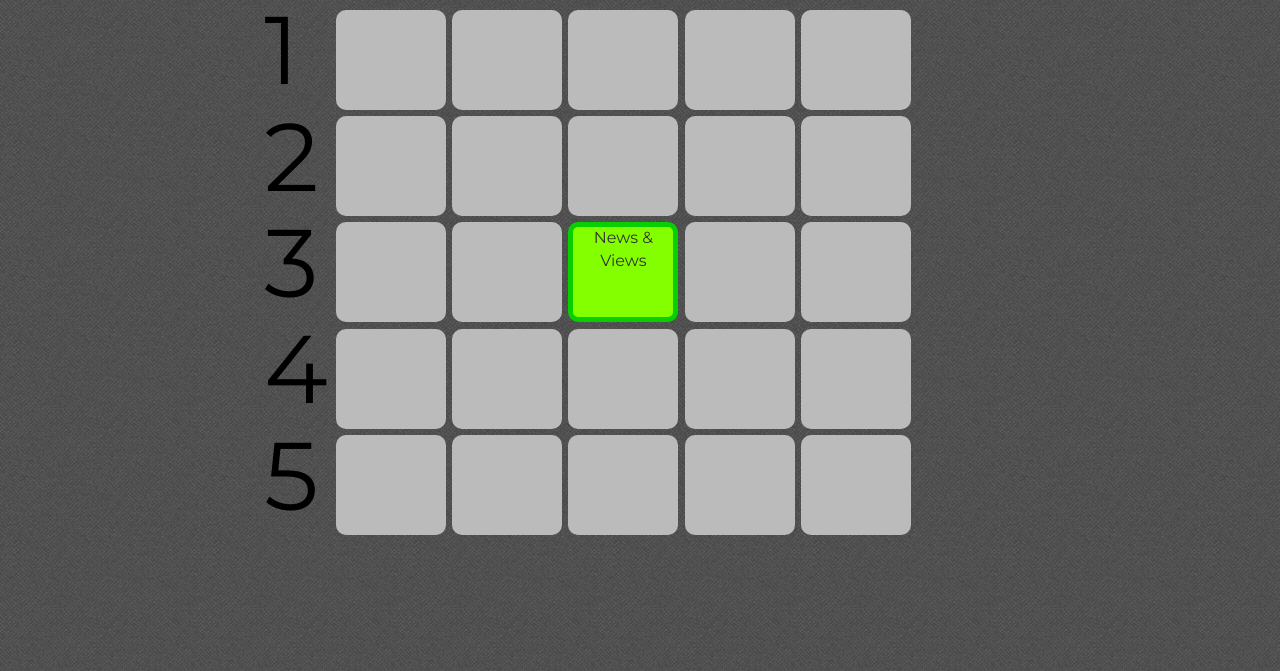
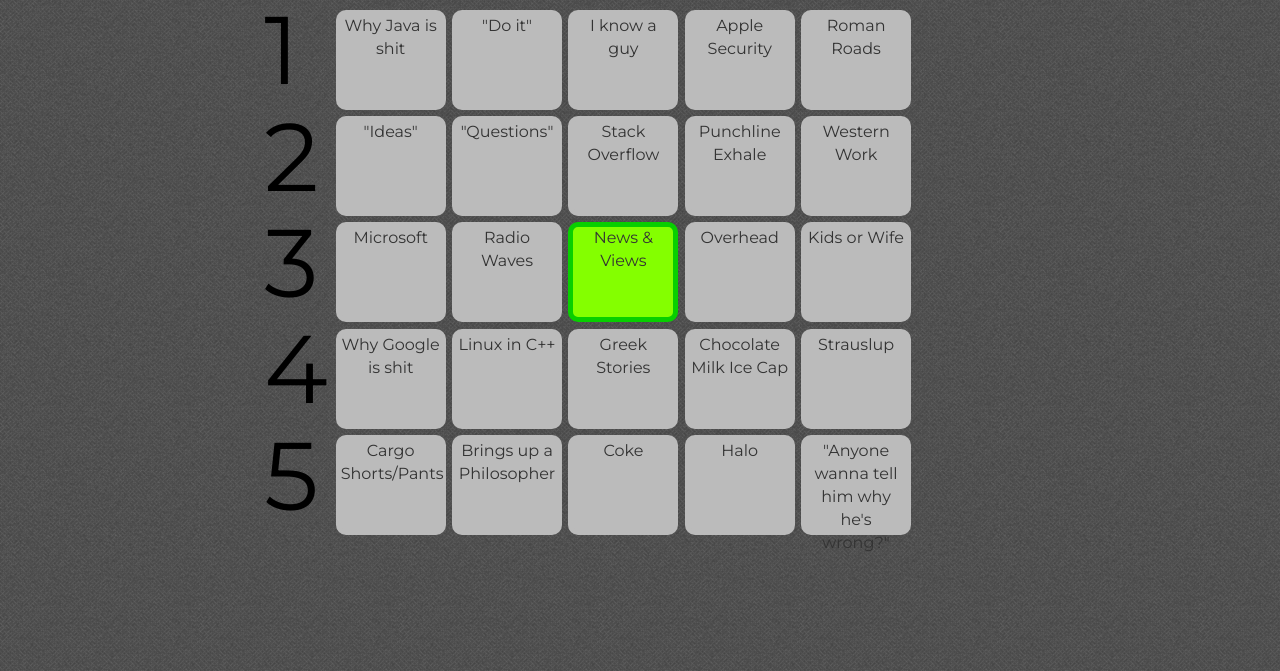
Before and after one commit to jwp528/jwp528.github.io, a plain HTML site: page garth/index.html in a window 1280 px wide. Shown: the part 129-800 px from the top of the page. Drawn offline with nearby package versions, Linux system fonts and the light colour scheme.

Commit message:
Update index.html

```diff
--- a/garth/index.html
+++ b/garth/index.html
@@ -9,7 +9,7 @@
     <link rel="stylesheet" href="css/main.css" />
     <script type="text/javascript" src="jquery-1.11.1.min.js"></script>
     <script src="js/bootstrap.min.js" type="text/javascript"></script>
-    <script type="text/javascript" src="g_bingo.js"></script>
+    <script type="text/javascript" src="g_bingo2.js"></script>
     <script src="http://code.jquery.com/jquery-1.9.1.min.js"></script>
     <script type="text/javascript">
         $(document).ready(function () {
```
